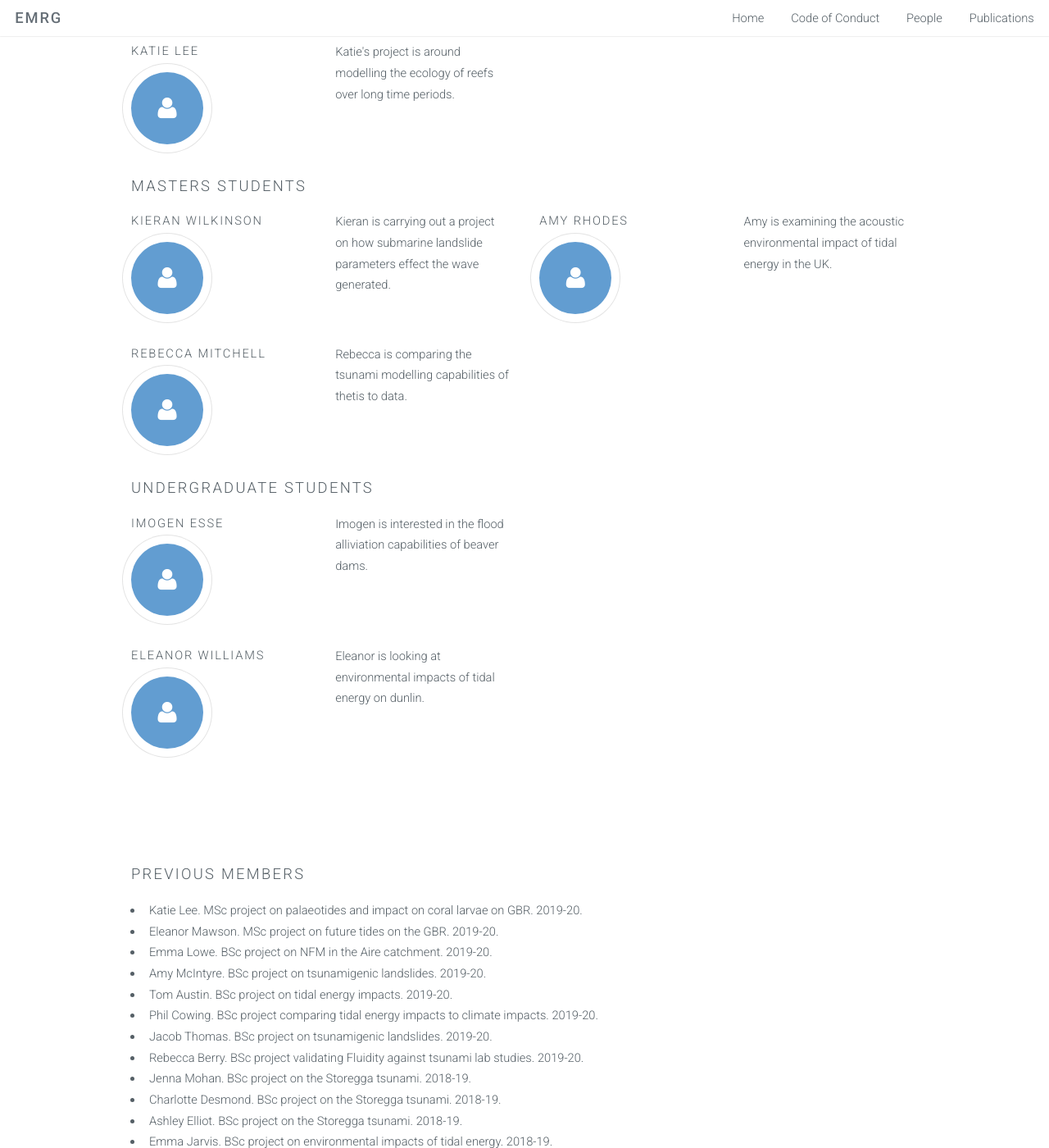
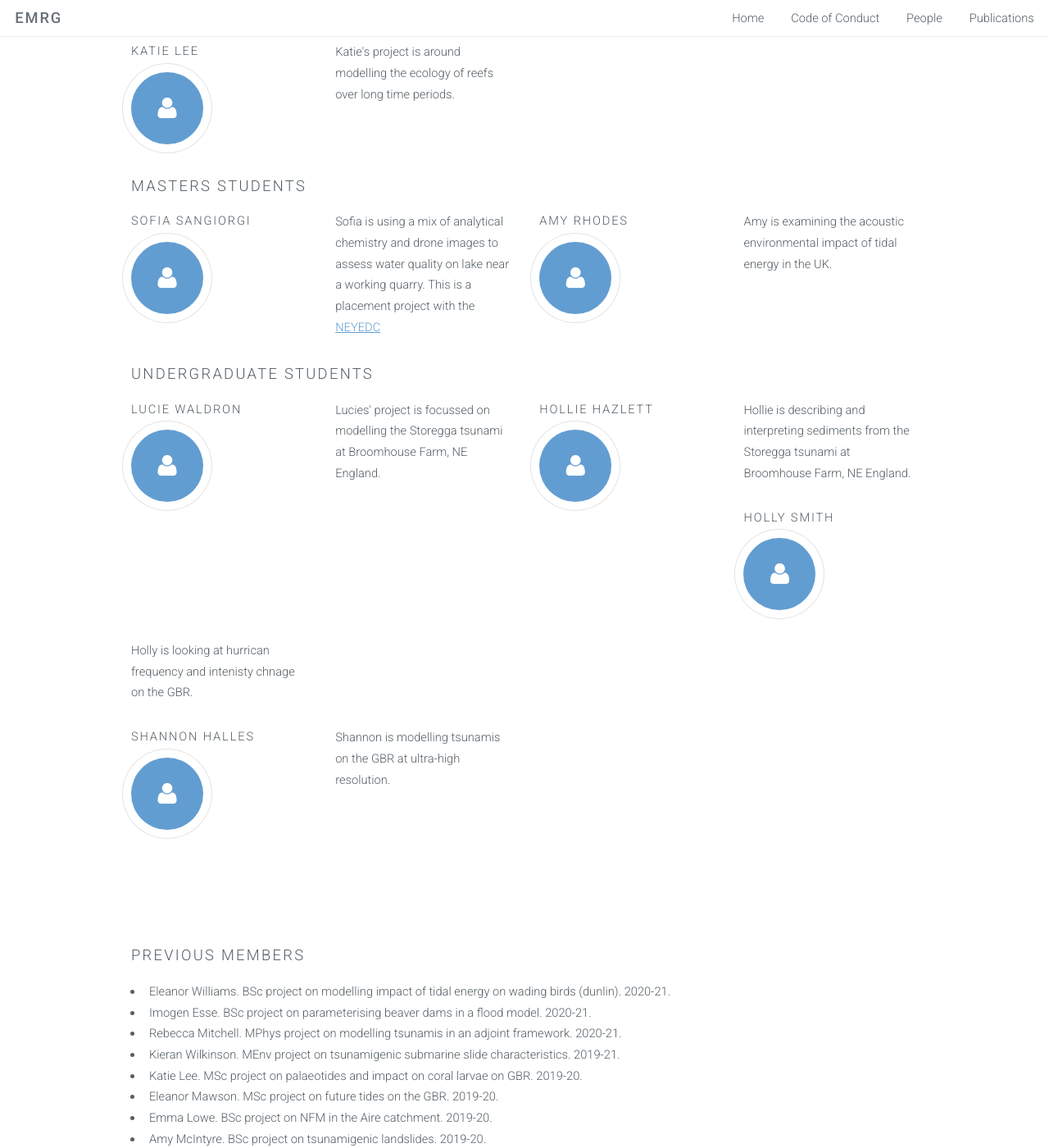
Before and after one commit to EnvModellingGroup/EnvModellingGroup.github.io, a Jekyll site: the page built from people/index.html, in a window 1280 px wide and 1400 px high, scrolled down 992 px. Shown: the whole window at 82% size. Built offline with Jekyll 4.4.1, drawn with Linux system fonts in a browser that asks for light colours.

Commit message:
Updated to 2021-22

```diff
--- a/people/index.html
+++ b/people/index.html
@@ -17,7 +17,7 @@ keywords: modelling, environmental, ecological, ecology, environment, computatio
 			<div class="row">
 				<div class="3u">
                         <h4>Jon Hill</h4>
-						<img height="200px" src="images/jhill.png" alt="Jon Hill wearing a hat and sunglasses in the Amazon rainforest" />
+			<img height="200px" src="images/jhill.png" alt="Jon Hill wearing a hat and sunglasses in the Amazon rainforest" />
                 </div>
                 <div class="3u">
                     <p>Jon solves large-scale environmental problems using computational fluid dynamics and other software
@@ -38,8 +38,8 @@ keywords: modelling, environmental, ecological, ecology, environment, computatio
                 <div class="3u">
                     <p>Tom is a Research Software Engineer who is refactoring a legacy stratigraphic forward model code, Carb3D.
 			This project is in collaboration with University of Bristol.</p>
-				</div>
-			</div>
+		</div>
+		</div>
 		</div>
     <div class="container">
             <h3>PhD students</h3>
@@ -56,11 +56,11 @@ keywords: modelling, environmental, ecological, ecology, environment, computatio
             <h3>Masters students</h3>
             <div class="row">
 				<div class="3u">
-						<h4>Kieran Wilkinson</h4>
+						<h4>Sofia Sangiorgi</h4>
 						<span class="icon major fa-user"></span>
                 </div>
                 <div class="3u">
-                    <p>Kieran is carrying out a project on how submarine landslide parameters effect the wave generated.</p>
+                    <p>Sofia is using a mix of analytical chemistry and drone images to assess water quality on lake near a working quarry. This is a placement project with  the <a href="https://www.neyedc.org.uk/">NEYEDC</a></p>
                 </div>
 		<div class="3u">
 			<h4>Amy Rhodes</h4>
@@ -70,36 +70,47 @@ keywords: modelling, environmental, ecological, ecology, environment, computatio
                     <p>Amy is examining the acoustic environmental impact of tidal energy in the UK.</p>
                 </div>
 		</div>
-		<div class="row">
-		<div class="3u">
-			<h4>Rebecca Mitchell</h4>
-			<span class="icon major fa-user"></span>
-			<!--<img height="200px" src="images/katedickinson.png" alt="Kate Dickinson" />-->
-                	</div>
-                	<div class="3u">
-                    		<p>Rebecca is comparing the tsunami modelling capabilities of thetis to data.</p>
-			</div>
-		</div>
+
         </div>
         <div class="container">
             <h3>Undergraduate students</h3>
 			<div class="row">
 				<div class="3u">
-					<h4>Imogen Esse</h4>
+					<h4>Lucie Waldron</h4>
 					<span class="icon major fa-user"></span>
                 		</div>
                 		<div class="3u">
-                    			<p>Imogen is interested in the flood alliviation capabilities of beaver dams.</p>
+                    			<p>Lucies' project is focussed on modelling the Storegga tsunami at Broomhouse Farm, NE England.</p>
 				</div>
-			</div>
-			<div class="row">
+
 				<div class="3u">
-					<h4>Eleanor Williams</h4>
+					<h4>Hollie Hazlett</h4>
 					<span class="icon major fa-user"></span>
                 		</div>
                 		<div class="3u">
-                    			<p>Eleanor is looking at environmental impacts of tidal energy on dunlin.</p>
+                    			<p>Hollie is describing and interpreting sediments from the Storegga tsunami at Broomhouse Farm, NE England.</p>
 				</div>
+
+				<div class="3u">
+					<h4>Holly Smith </h4>
+					<span class="icon major fa-user"></span>
+                		</div>
+                		<div class="3u">
+                    			<p>Holly is looking at hurrican frequency and intenisty chnage on the GBR.</p>
+				</div>
+			</div>
+
+				<div class="row">
+				<div class="3u">
+					<h4>Shannon Halles</h4>
+					<span class="icon major fa-user"></span>
+                		</div>
+                		<div class="3u">
+                    			<p>Shannon is modelling tsunamis on the GBR at ultra-high resolution.</p>
+				</div>
+
+				<div class="3u">
+
 			</div>
 		</div>
         </section>
@@ -107,6 +118,10 @@ keywords: modelling, environmental, ecological, ecology, environment, computatio
         <div class="container">
 	    <h3>Previous members</h3>
             <ul>
+		<li>Eleanor Williams. BSc project on modelling impact of tidal energy on wading birds (dunlin). 2020-21.</li>
+		<li>Imogen Esse. BSc project on parameterising beaver dams in a flood model. 2020-21.</li>
+		<li>Rebecca Mitchell. MPhys project on modelling tsunamis in an adjoint framework. 2020-21.</li>
+		<li>Kieran Wilkinson. MEnv project on tsunamigenic submarine slide characteristics. 2019-21.</li>
 		<li>Katie Lee. MSc project on palaeotides and impact on coral larvae on GBR. 2019-20.</li>
 		<li>Eleanor Mawson. MSc project on future tides on the GBR. 2019-20.</li>
 		<li>Emma Lowe. BSc project on NFM in the Aire catchment. 2019-20.</li>
```
